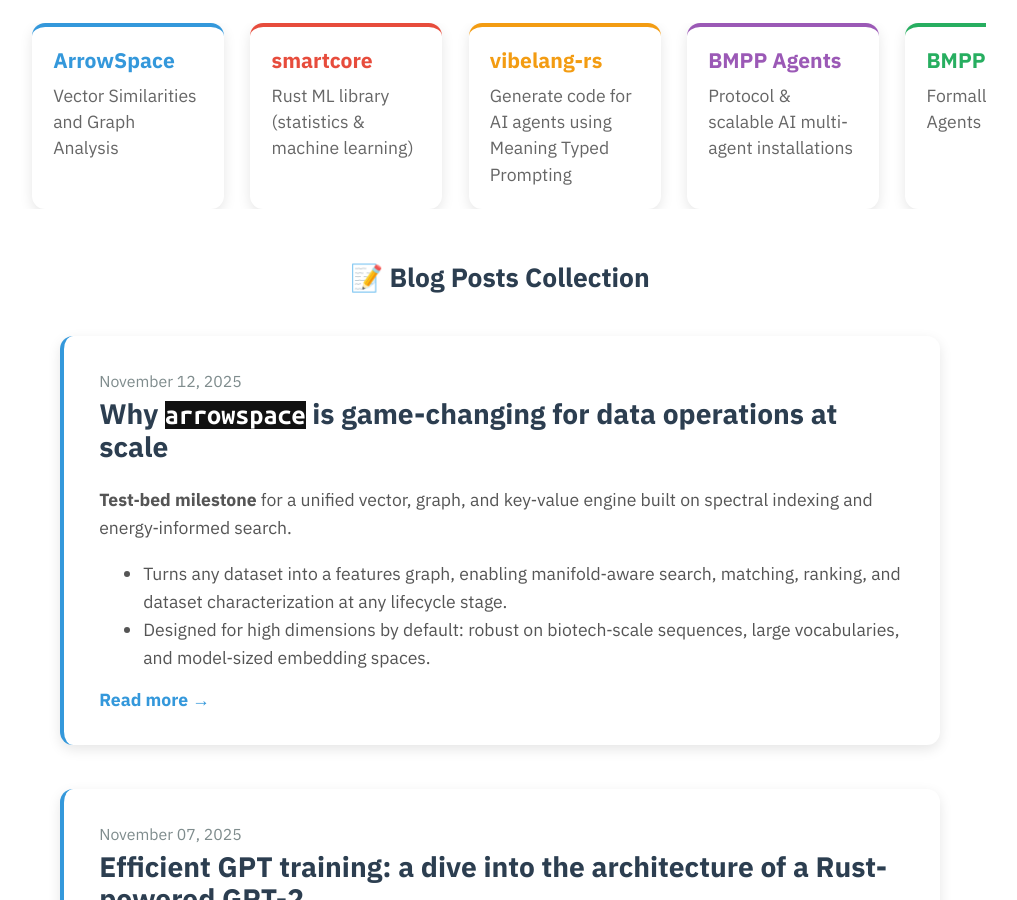
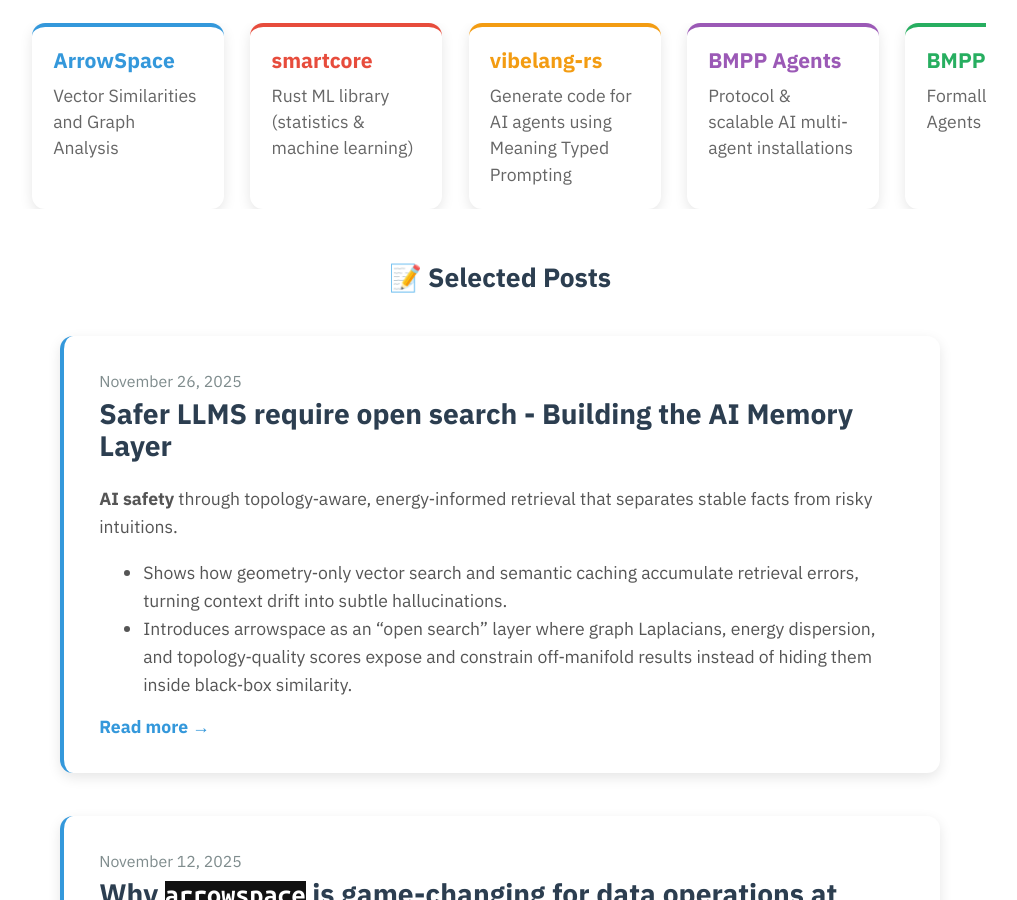
Before and after one commit to Mec-iS/staticwebpage, a Jekyll site: the page built from index.md, in a window 1280 px wide and 900 px high, scrolled down 389 px. Shown: the whole window, without its empty margins (140-1157 px from the left). Built offline with Jekyll 4.4.1, drawn with Linux system fonts in a browser that asks for light colours; nearby versions of some CDN libraries.

Commit message:
add blog post 11

```diff
--- a/index.md
+++ b/index.md
@@ -215,10 +215,25 @@
 
 <div class="blog-container">
   <div class="blog-header">
-    <h2>📝 Blog Posts Collection</h2>
+    <h2>📝 Selected Posts</h2>
   </div>
 
   <div class="blog-posts">
+<!-- Blog Post 11: Safer Is a More Open Search -->
+<article class="blog-post-card">
+    <div class="blog-post-meta">November 26, 2025</div>
+    <h2 class="blog-post-title">
+    <a href="/posts/011_safer_LLMs_require_more_open_search_building_AI_memory_layer">Safer LLMS require open search - Building the AI Memory Layer</a></h2>
+    <div class="blog-post-abstract">
+        <p><strong>AI safety</strong> through topology‑aware, energy‑informed retrieval that separates stable facts from risky intuitions.</p>
+        <ul>
+            <li>Shows how geometry‑only vector search and semantic caching accumulate retrieval errors, turning context drift into subtle hallucinations.</li>
+            <li>Introduces arrowspace as an “open search” layer where graph Laplacians, energy dispersion, and topology‑quality scores expose and constrain off‑manifold results instead of hiding them inside black‑box similarity.</li>
+        </ul>
+    </div>
+    <a href="/posts/011_safer_LLMs_require_more_open_search_building_AI_memory_layer" class="blog-read-more">Read more →</a>
+</article>
+
 <!-- Blog Post 10: Why `arrowspace` is game-changing for data operations at scale -->
 <article class="blog-post-card">
     <div class="blog-post-meta">November 12, 2025</div>
```
Also changed, not shown: blog.md (+15 -0 lines), posts/011_safer_LLMs_require_more_open_search_building_AI_memory_layer.md (added, +93 -0 lines).
